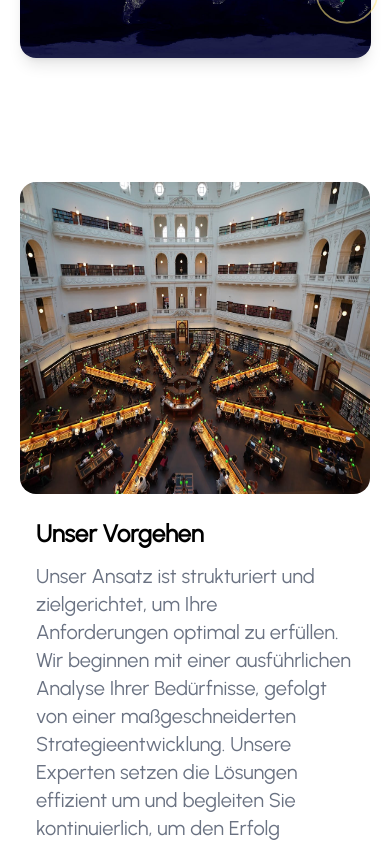
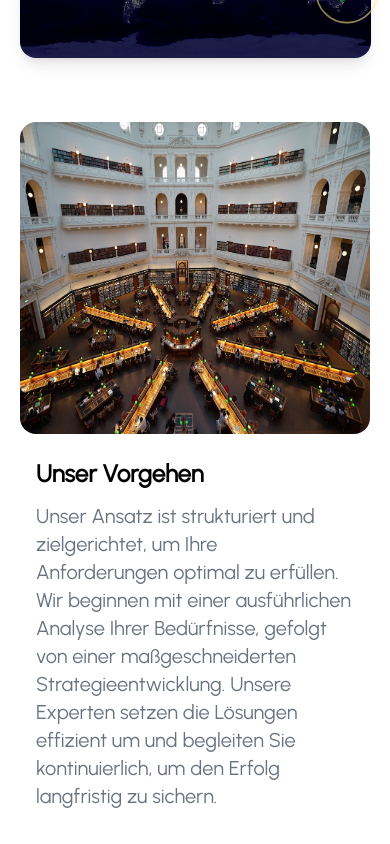
Before and after one commit to sh3rlock7/metis2.0, a Next.js app: page / in a window 390 px wide. Shown: the part 2820-3664 px from the top of the page. Built offline with nearby package versions, Linux system fonts and the light colour scheme; no server answers.

Commit message:
UI updated

```diff
--- a/app/ui/components/home-components/MoreAbout.tsx
+++ b/app/ui/components/home-components/MoreAbout.tsx
@@ -20,7 +20,7 @@ const MoreAbout = () => {
         {/* Map Component */}
         <Map />
 
-        <div className="flex flex-col items-start justify-start mt-15  xl:-mt-15 px-5">
+        <div className="flex flex-col items-start justify-start sm:mt-15  xl:-mt-15 px-5">
           <motion.div
             initial={{opacity:0, y:-50}}
             whileInView={{opacity: 1, y:0}}
```
